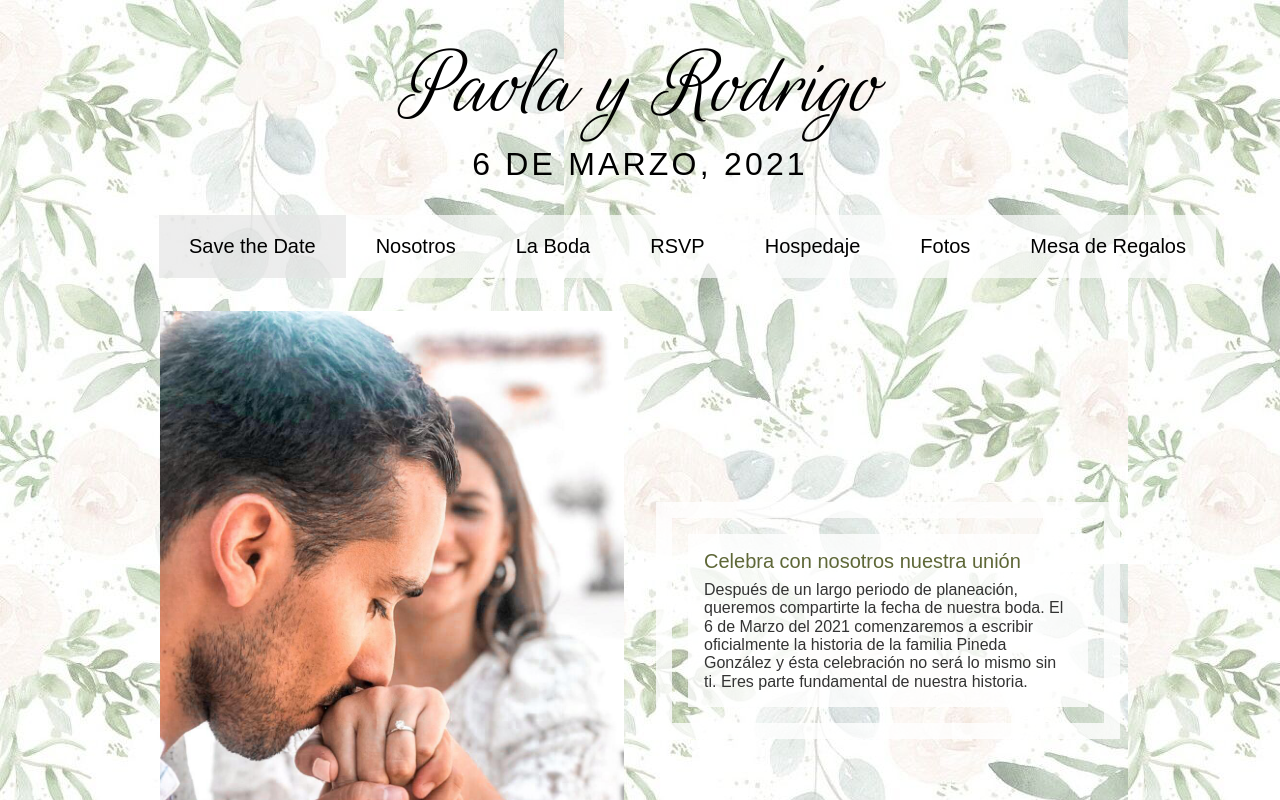
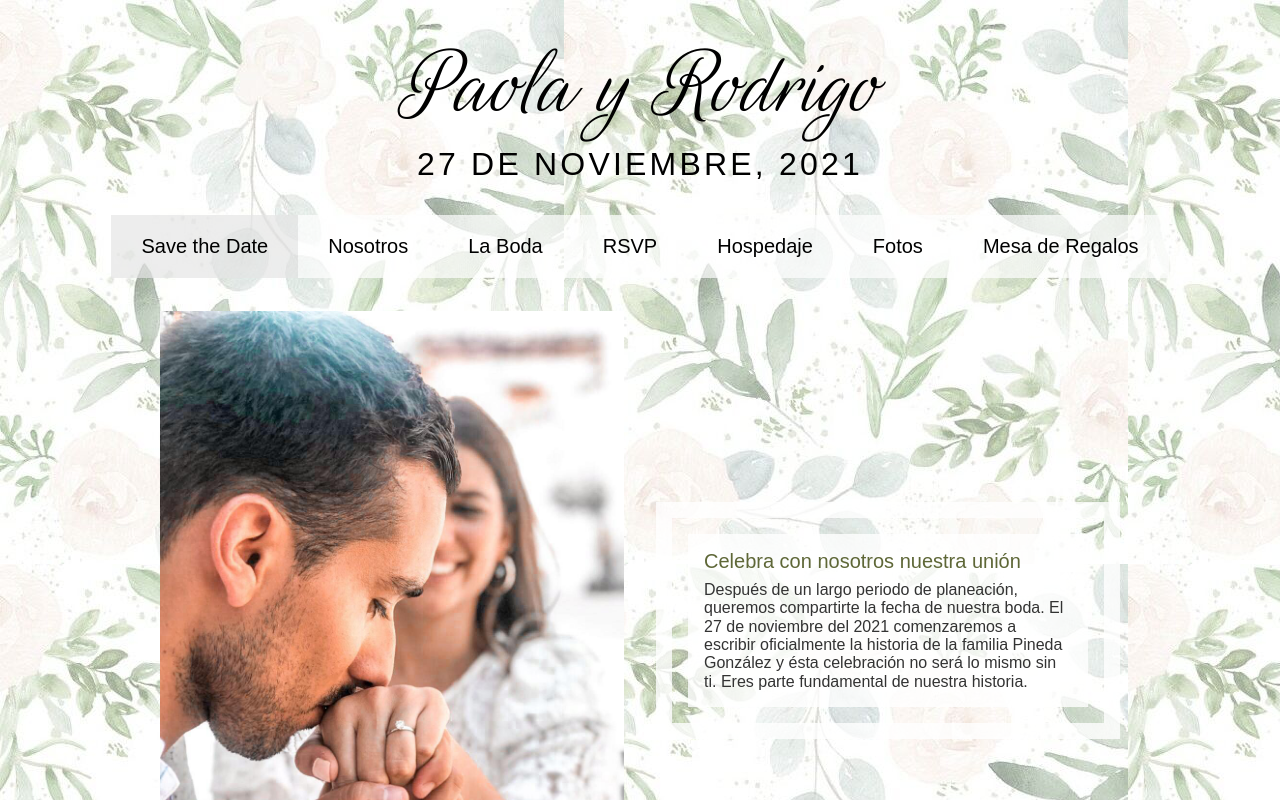
Before and after one commit to aldofunes/paola-y-rodrigo, a React (Create React App) app: page / in a window 1280 px wide. Shown: the top 800 px of the page. Built offline with nearby package versions, Linux system fonts and the light colour scheme.

Commit message:
update date

```diff
--- a/public/index.html
+++ b/public/index.html
@@ -5,7 +5,7 @@
     <link rel="icon" href="%PUBLIC_URL%/favicon.ico" />
     <meta name="viewport" content="width=device-width, initial-scale=1, viewport-fit=cover" />
     <meta name="theme-color" content="#000000" />
-    <meta name="description" content="6 de marzo, 2021" />
+    <meta name="description" content="27 de noviembre, 2021" />
     <link rel="apple-touch-icon" href="%PUBLIC_URL%/save-the-date.jpg" />
     <link rel="manifest" href="%PUBLIC_URL%/manifest.json" />
     <title>Paola y Rodrigo</title>
@@ -13,7 +13,7 @@
     <meta property="og:title" content="Paola y Rodrigo" />
     <meta
       property="og:description"
-      content="Te invitamos a nuestra boda el 6 de marzo, 2021 en Mazatepec, Morelos."
+      content="Te invitamos a nuestra boda el 27 de noviembre, 2021 en Mazatepec, Morelos."
     />
     <meta property="og:type" content="website" />
     <meta property="og:url" content="https://www.paolayrodrigo.com/" />
--- a/src/app/events/events.tsx
+++ b/src/app/events/events.tsx
@@ -29,7 +29,7 @@ export default function Events(): JSX.Element {
 
   rsvpUrl.searchParams.set(
     'text',
-    'Hola, \n\nQuiero confirmar mi asistencia a la boda de Paola González y Rodrigo Pineda, el 6 de marzo, 2021. Mi nombre completo es:\n',
+    'Hola, \n\nQuiero confirmar mi asistencia a la boda de Paola González y Rodrigo Pineda, el 27 de noviembre, 2021. Mi nombre completo es:\n',
   );
 
   return (
@@ -39,7 +39,7 @@ export default function Events(): JSX.Element {
           Ceremonia y Recepción
         </h1>
         <div className="f5 fw3 mt4">Sábado</div>
-        <div className="f2 fw3">6 de marzo</div>
+        <div className="f2 fw3">27 de noviembre</div>
         <div className="f5 fw3">2021</div>
 
         <div className="b--gray bt bb pv2 mv3">15:30 hrs</div>
--- a/src/app/header/header.tsx
+++ b/src/app/header/header.tsx
@@ -6,7 +6,7 @@ export default function Header(): JSX.Element {
     <header className="black tc pv4 avenir">
       <h1 className={`ma0 i fw1 ${styles.title}`}>Paola y Rodrigo</h1>
       <h2 className={`mt1 mb0 fw4 ttu tracked ${styles.subtitle}`}>
-        6 de marzo, 2021
+        27 de noviembre, 2021
       </h2>
     </header>
   );
--- a/src/app/nav/nav.tsx
+++ b/src/app/nav/nav.tsx
@@ -4,7 +4,9 @@ import styles from './nav.module.css';
 
 export default function Nav(): JSX.Element {
   return (
-    <nav className={`ph3 ph5-ns avenir relative ${styles.nav}`}>
+    <nav
+      className={`ph3 ph5-ns avenir relative flex justify-center ${styles.nav}`}
+    >
       <input className={styles.menuBtn} type="checkbox" id="menu-btn" />
       <label className={styles.menuIcon} htmlFor="menu-btn">
         <span className={styles.navicon}></span>
--- a/src/app/rsvp/rsvp.tsx
+++ b/src/app/rsvp/rsvp.tsx
@@ -6,7 +6,7 @@ export default function RSVP(): JSX.Element {
 
   url.searchParams.set(
     'text',
-    'Hola, \n\nQuiero confirmar mi asistencia a la boda de Paola González y Rodrigo Pineda, el 6 de marzo, 2021. Mi nombre completo es:\n',
+    'Hola, \n\nQuiero confirmar mi asistencia a la boda de Paola González y Rodrigo Pineda, el 27 de noviembre, 2021. Mi nombre completo es:\n',
   );
   return (
     <div className="mw6 w-100 center bg-white mt4 flex">
--- a/src/app/save-the-date/save-the-date.tsx
+++ b/src/app/save-the-date/save-the-date.tsx
@@ -16,9 +16,9 @@ export default function SaveTheDate(): JSX.Element {
             <div className="f5 mt2">
               Después de un largo periodo de planeación, queremos compartirte la
               fecha de nuestra boda. El{' '}
-              <span className="fw5">6 de Marzo del 2021</span> comenzaremos a
-              escribir oficialmente la historia de la familia Pineda González y
-              ésta celebración no será lo mismo sin ti. Eres parte fundamental
+              <span className="fw5">27 de noviembre del 2021</span> comenzaremos
+              a escribir oficialmente la historia de la familia Pineda González
+              y ésta celebración no será lo mismo sin ti. Eres parte fundamental
               de nuestra historia.
             </div>
           </div>
```
Also changed, not shown: public/manifest.json.
